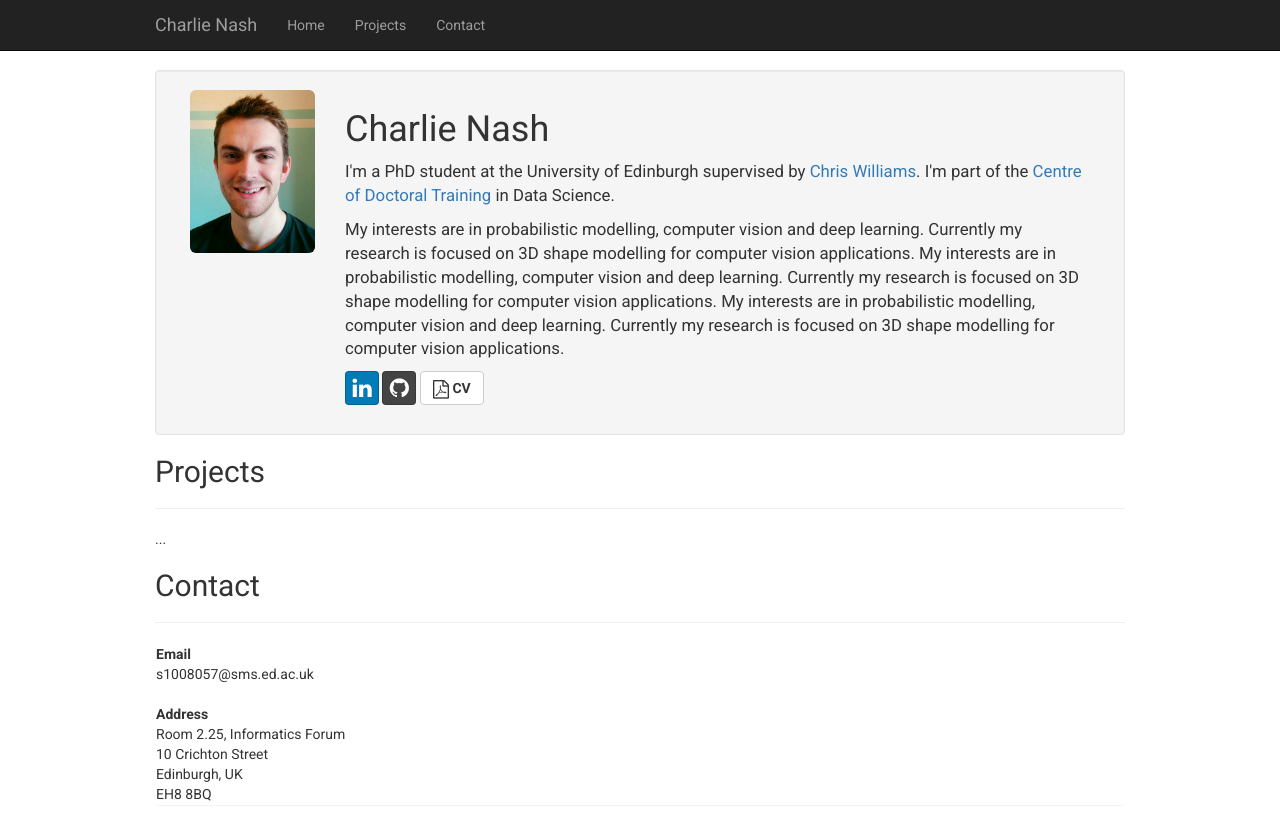
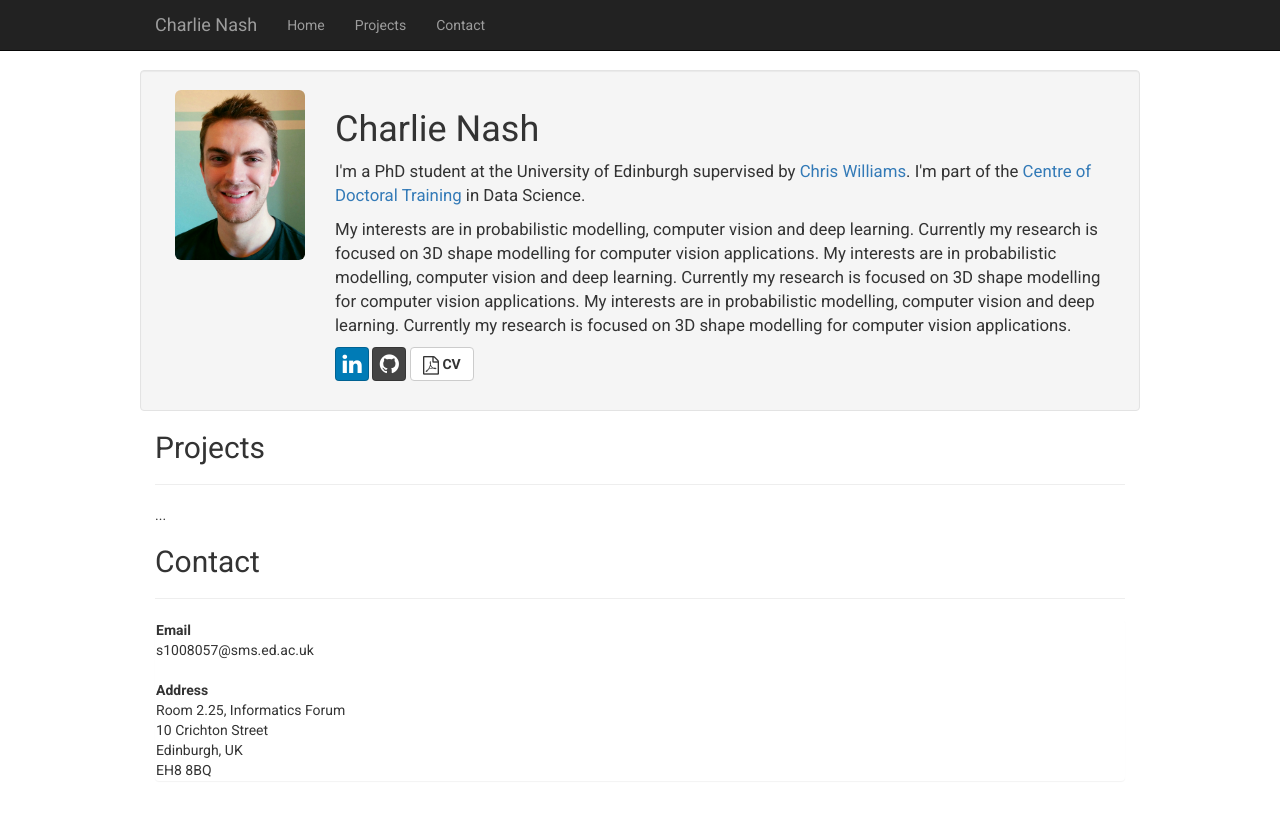
Before and after one commit to charlienash/charlienash.github.io, a Jekyll site: the page index.html, which Jekyll copies as it is, in a window 1280 px wide. Shown: the top 840 px of the page. Built offline with Jekyll 4.4.1, drawn with Linux system fonts in a browser that asks for light colours; nearby versions of some CDN libraries; library files that are not in the unit come from our copies.

Commit message:
Update index.html

```diff
--- a/index.html
+++ b/index.html
@@ -68,7 +68,7 @@
 
 		<!-- Page Content -->
 		<div class="container-fluid">
-			<div class="row well center-block">
+			<div class="row well">
 			  	<div class="col-xs-2">
 			      		<img class="img-responsive img-rounded " src="assets/img/Charlie_photo.jpg">
 			  	</div>
```
